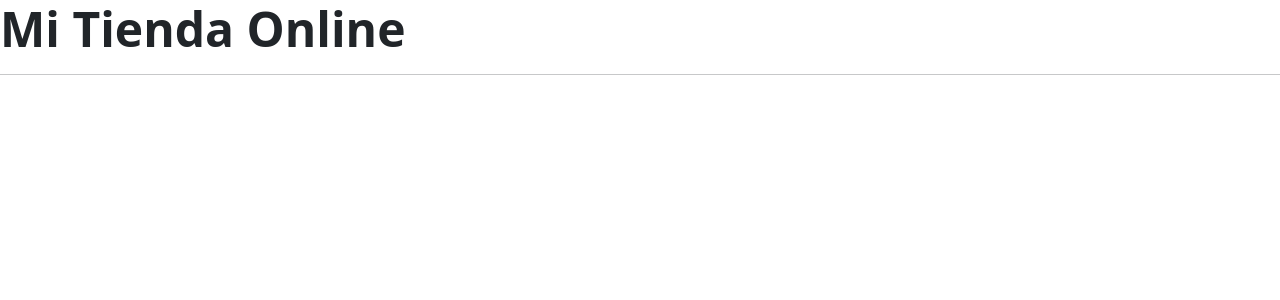
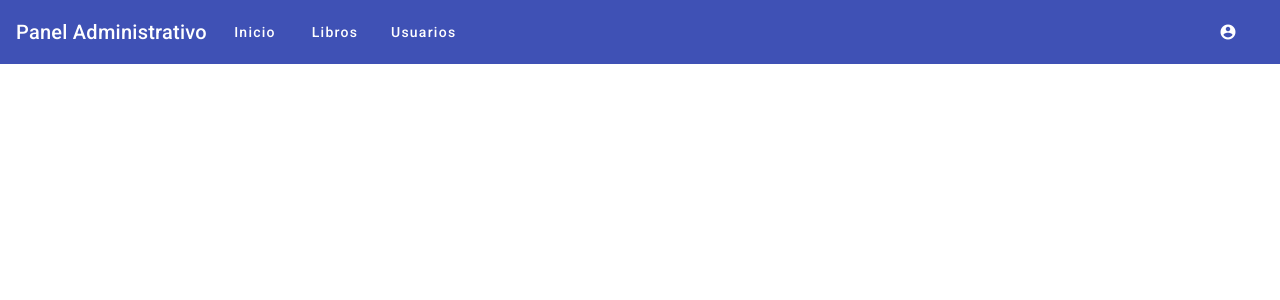
Before and after one commit to Johanlex20/bookStoreApi-frontend-Angular-prueba-1, an Angular app: page /admin in a window 1280 px wide. Shown: the top 300 px of the page. Built offline with nearby package versions, Linux system fonts and the light colour scheme.

Commit message:
crear componente layout, creando la barra layout, modificando rutas en adim-routing generando ruta general y rutas hijas por ultimo modificar el app componente principal para que no afente el diseño

```diff
--- a/src/app/admin/admin.module.ts
+++ b/src/app/admin/admin.module.ts
@@ -8,6 +8,7 @@ import { UserFormComponent } from './components/user-form/user-form.component';
 import { ReactiveFormsModule } from '@angular/forms';
 import { MaterialModule } from '../material/material.module';
 import { SharedModule } from '../shared/shared.module';
+import { LayoutComponent } from './components/layout/layout.component';
 
 
 
@@ -16,7 +17,8 @@ import { SharedModule } from '../shared/shared.module';
     BookListComponent,
     BookFormComponent,
     UserListComponent,
-    UserFormComponent
+    UserFormComponent,
+    LayoutComponent
   ],
   imports: [
     CommonModule,
--- /dev/null
+++ b/src/app/admin/components/layout/layout.component.html
@@ -0,0 +1,27 @@
+<mat-toolbar color="primary">
+    <span>Panel Administrativo</span>
+
+    <button mat-button routerLink="/" class="ms-3">
+        Inicio
+    </button>
+
+    <button mat-button routerLink="/admin/books" class="ms-3">
+        Libros
+    </button>
+
+    <button mat-button routerLink="/admin/users" class="ms-3">
+        Usuarios
+    </button>
+
+    <span class="spacer"></span>
+
+
+    <button mat-button>
+        <mat-icon>account_circle</mat-icon>
+    </button>
+
+</mat-toolbar>
+
+<div class="container py-5">
+    <router-outlet></router-outlet>
+</div>
--- a/src/app/app.component.html
+++ b/src/app/app.component.html
@@ -1,9 +1 @@
-<div class="display-5 fw-bold">
-  Mi Tienda Online
-</div>
-
-<hr>
-
-<div class="container">
-    <router-outlet></router-outlet>
-</div>
+<router-outlet></router-outlet>
```
Also changed, not shown: src/app/admin/admin-routing.module.ts (+7 -0 lines), src/app/admin/components/layout/layout.component.ts (added, +10 -0 lines).
